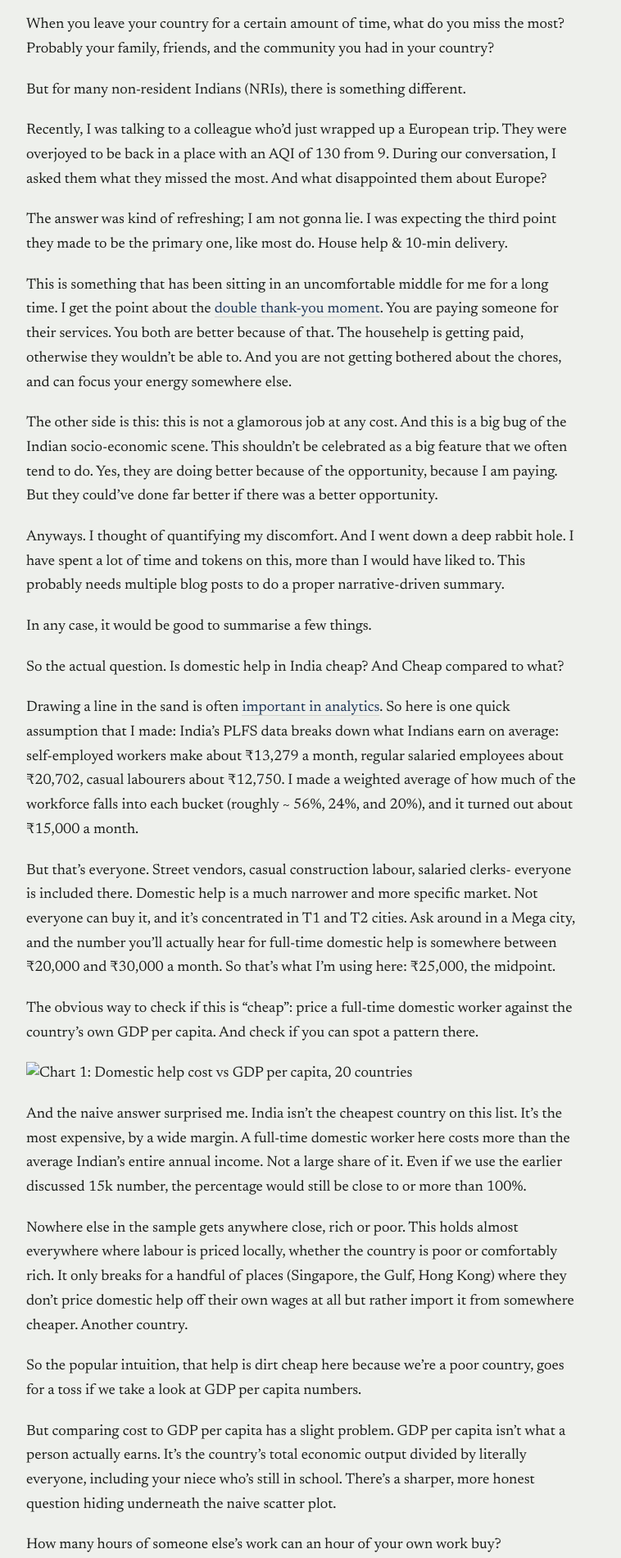
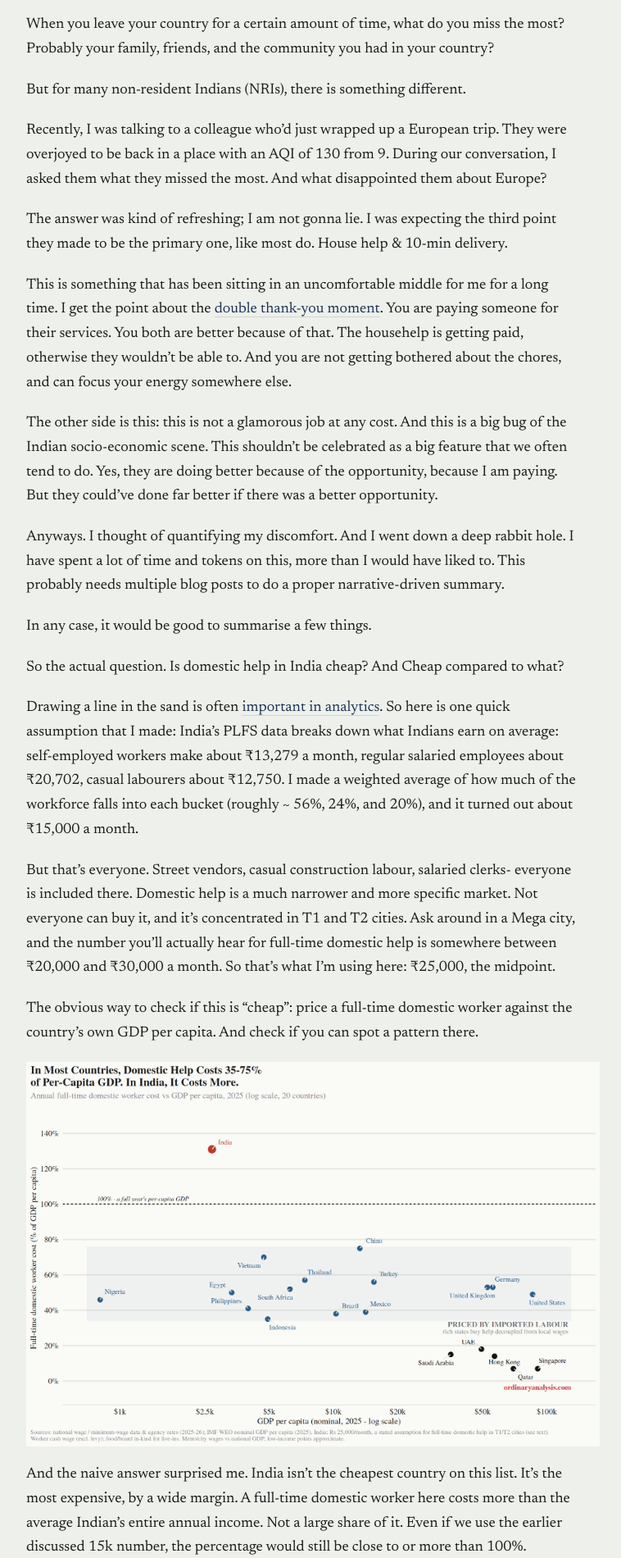
Before and after one commit to shibaprasadb/shibaprasadb.github.io, a Jekyll site: the page built from _posts/2026-07-17-househelp-india.md, in a window 1280 px wide. Shown: the part 326-2226 px from the top of the page at 82% size, without its empty margins (272-1030 px from the left). Built offline with Jekyll 4.4.1, drawn with Linux system fonts in a browser that asks for light colours; comment, search, counter and statistics services are not loaded; grey boxes are pictures that could not be loaded.

Commit message:
Fix image links in househelp-india.md

```diff
--- a/_posts/2026-07-17-househelp-india.md
+++ b/_posts/2026-07-17-househelp-india.md
@@ -34,7 +34,7 @@ But that's everyone. Street vendors, casual construction labour, salaried clerks
 
 The obvious way to check if this is "cheap": price a full-time domestic worker against the country's own GDP per capita. And check if you can spot a pattern there.
 
-![Chart 1: Domestic help cost vs GDP per capita, 20 countries]("/images/posts/2026-07-17-househelp-india/chart_gdp_help.png)
+![Chart 1: Domestic help cost vs GDP per capita, 20 countries](/images/posts/2026-07-17-househelp-india/chart_gdp_help.png)
 
 And the naive answer surprised me. India isn't the cheapest country on this list. It's the most expensive, by a wide margin. A full-time domestic worker here costs more than the average Indian's entire annual income. Not a large share of it. Even if we use the earlier discussed 15k number, the percentage would still be close to or more than 100%.
 
@@ -46,7 +46,7 @@ But comparing cost to GDP per capita has a slight problem. GDP per capita isn't
 
 How many hours of someone else's work can an hour of your own work buy?
 
-![Chart 2: Hours of domestic help one hour of average work buys]("/images/posts/2026-07-17-househelp-india/chart_final_payoff.png")
+![Chart 2: Hours of domestic help one hour of average work buys](/images/posts/2026-07-17-househelp-india/chart_final_payoff.png)
 
 This is where it stopped being an interesting fact and started being a bit uncomfortable. Everywhere else in the sample, an hour of average work buys more than an hour of domestic help. In India, it buys less. An average Indian's hour of work buys less than an hour of a domestic worker's time, not more. (Singapore's number is enormous, but for a completely different reason. That's imported labour, as we have already discussed.)
 
```
